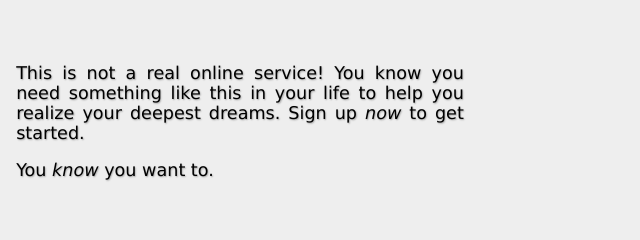
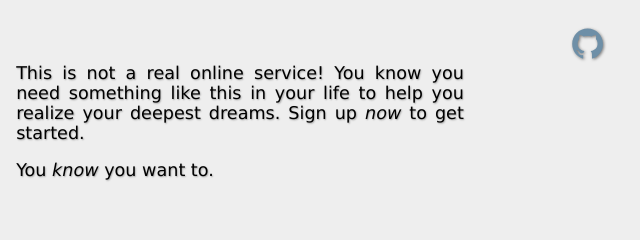
Before and after one commit to deanwagner/odin_project, a plain HTML site: page signup/index.html in a window 1280 px wide. Shown: the top 240 px of the page, 640-1280 px from the left. Drawn offline with Linux system fonts and the light colour scheme; a web font is replaced by a local one.

Commit message:
added GitHub link to Sign Up Form

```diff
--- a/signup/index.html
+++ b/signup/index.html
@@ -30,6 +30,7 @@
                     like this in your life to help you realize your deepest dreams.
                     Sign up <em>now</em> to get started.</p>
                 <p>You <em>know</em> you want to.</p>
+                <a class="github-link" title="GitHub Repo for this Project" href="https://github.com/deanwagner/odin_project/tree/main/signup"><svg class="github-icon" viewBox="0 0 1024 1024" xmlns="http://www.w3.org/2000/svg"><path class="github-path" d="M511.6 76.3C264.3 76.2 64 276.4 64 523.5 64 718.9 189.3 885 363.8 946c23.5 5.9 19.9-10.8 19.9-22.2v-77.5c-135.7 15.9-141.2-73.9-150.3-88.9C215 726 171.5 718 184.5 703c30.9-15.9 62.4 4 98.9 57.9 26.4 39.1 77.9 32.5 104 26 5.7-23.5 17.9-44.5 34.7-60.8-140.6-25.2-199.2-111-199.2-213 0-49.5 16.3-95 48.3-131.7-20.4-60.5 1.9-112.3 4.9-120 58.1-5.2 118.5 41.6 123.2 45.3 33-8.9 70.7-13.6 112.9-13.6 42.4 0 80.2 4.9 113.5 13.9 11.3-8.6 67.3-48.8 121.3-43.9 2.9 7.7 24.7 58.3 5.5 118 32.4 36.8 48.9 82.7 48.9 132.3 0 102.2-59 188.1-200 212.9a127.5 127.5 0 0 1 38.1 91v112.5c.8 9 0 17.9 15 17.9 177.1-59.7 304.6-227 304.6-424.1 0-247.2-200.4-447.3-447.5-447.3z"/></svg></a>
             </header>
             <form>
                 <fieldset>
--- a/signup/res/signup.css
+++ b/signup/res/signup.css
@@ -130,6 +130,40 @@ header p {
     width: 100%;
 }
 
+/* * * * * * * * *\
+ *  GitHub Icon  *
+\* * * * * * * * */
+
+.github-link {
+    display: block;
+    margin: 1.5em 2em 0 0;
+    position: absolute;
+    right: 0;
+    transition: all 0.3s ease-out;
+    top: 0;
+}
+
+.github-link:hover,
+.github-link:focus {
+    transform: rotate(360deg) scale(1.5);
+}
+
+.github-icon {
+    filter: drop-shadow(0.1em 0.1em 0.1em rgba(0,0,0,0.5));
+    height: 2em;
+    transition: all 0.3s ease-out;
+    width: 2em;
+}
+
+.github-link:hover .github-icon,
+.github-link:focus .github-icon {
+    filter: drop-shadow(0 0 0.2em #6e8fa7);
+}
+
+.github-path {
+    fill: #6e8fa7;
+}
+
 form {
     flex: 2;
 }
```
